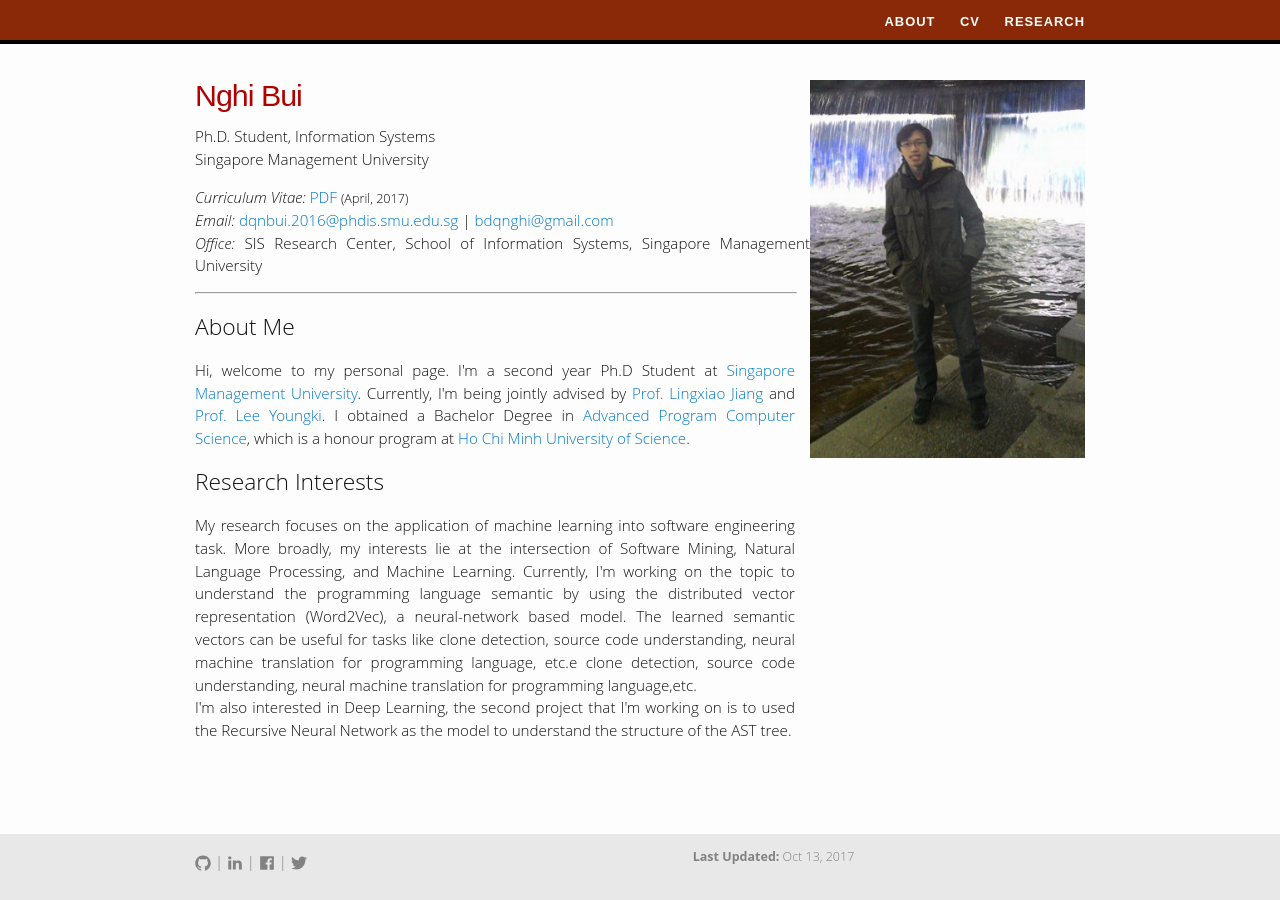
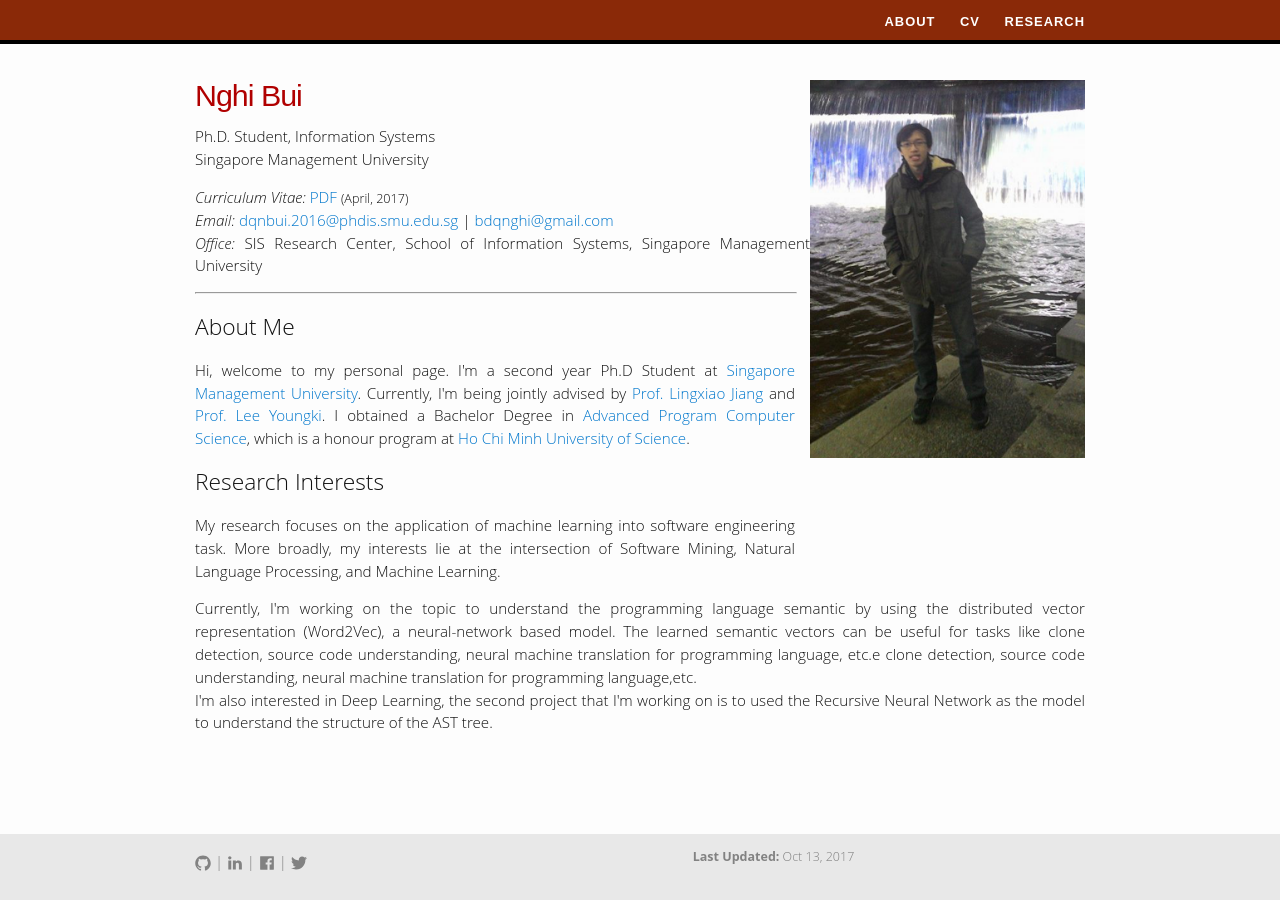
Before and after one commit to bdqnghi/bdqnghi.github.io, a Jekyll site: the page built from index.md, in a window 1280 px wide. Built offline with Jekyll 4.4.1, drawn with Linux system fonts in a browser that asks for light colours.

Commit message:
update index

```diff
--- a/index.md
+++ b/index.md
@@ -26,7 +26,10 @@ Hi, welcome to my personal page. I'm a second year Ph.D Student at <a href="http
 
 ## Research Interests
 <p align="justify" style="max-width:600px">
-My research focuses on the application of machine learning into software engineering task. More broadly, my interests lie at the intersection of Software Mining, Natural Language Processing, and Machine Learning. Currently, I'm working on the topic to understand the programming language semantic by using the distributed vector representation (Word2Vec), a neural-network based model. The learned semantic vectors can be useful for tasks like clone detection, source code understanding, neural machine translation for programming language, etc.e clone detection, source code understanding, neural machine translation for programming language,etc.
+My research focuses on the application of machine learning into software engineering task. More broadly, my interests lie at the intersection of Software Mining, Natural Language Processing, and Machine Learning.
+</p>
+<p>
+Currently, I'm working on the topic to understand the programming language semantic by using the distributed vector representation (Word2Vec), a neural-network based model. The learned semantic vectors can be useful for tasks like clone detection, source code understanding, neural machine translation for programming language, etc.e clone detection, source code understanding, neural machine translation for programming language,etc.
 <br>
 I'm also interested in Deep Learning, the second project that I'm working on is to used the Recursive Neural Network as the model to understand the structure of the AST tree.
 </p>
```
